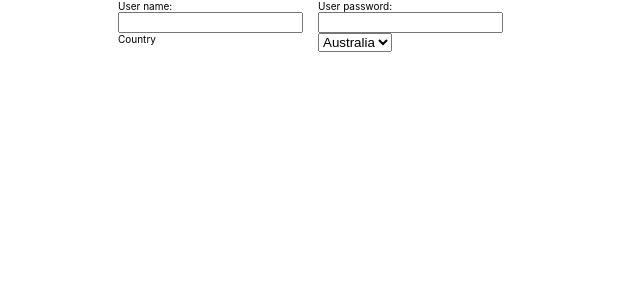
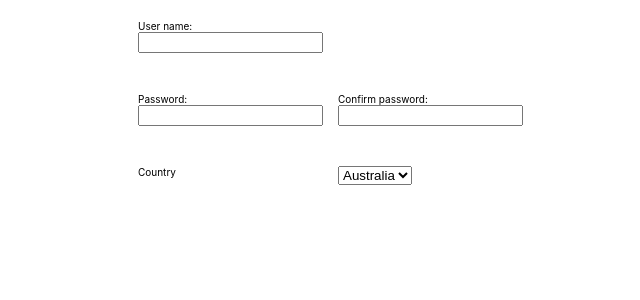
Before and after one commit to iankhor/validation-shootout, a React (Create React App) app: page / in a window 1280 px wide. Shown: the top 300 px of the page, without its empty margins (322-962 px from the left). Built offline with nearby package versions, Linux system fonts and the light colour scheme.

Commit message:
update css and test utils

```diff
--- a/src/App.js
+++ b/src/App.js
@@ -4,20 +4,28 @@ import './App.css';
 function App() {
   return (
     <form className="form">
-      <div className="row">
+      <div className="cell">
         <label>User name:</label>
         <input type="text" name="username" />
       </div>
 
-      <div className="row">
-        <label>User password:</label>
+      <div className="cell" />
+
+      <div className="cell">
+        <label>Password:</label>
         <input type="password" name="psw" />
       </div>
 
-      <div className="row">
+      <div className="cell">
+        <label>Confirm password:</label>
+        <input type="password" name="psw" />
+      </div>
+
+      <div className="cell">
         <label for="country">Country</label>
       </div>
-      <div className="row">
+
+      <div className="cell">
         <select id="country" name="country">
           <option value="australia">Australia</option>
           <option value="canada">Canada</option>
```
Also changed, not shown: src/test-utils.js (+5 -5 lines).
